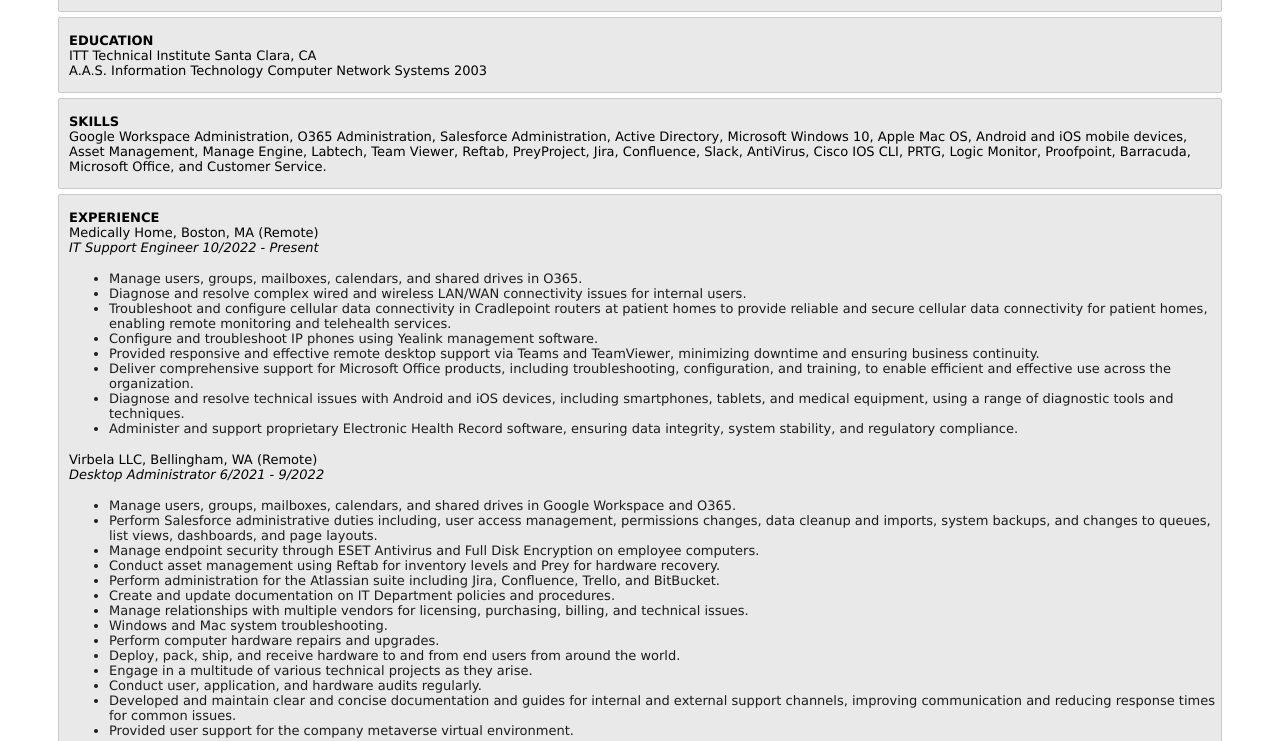
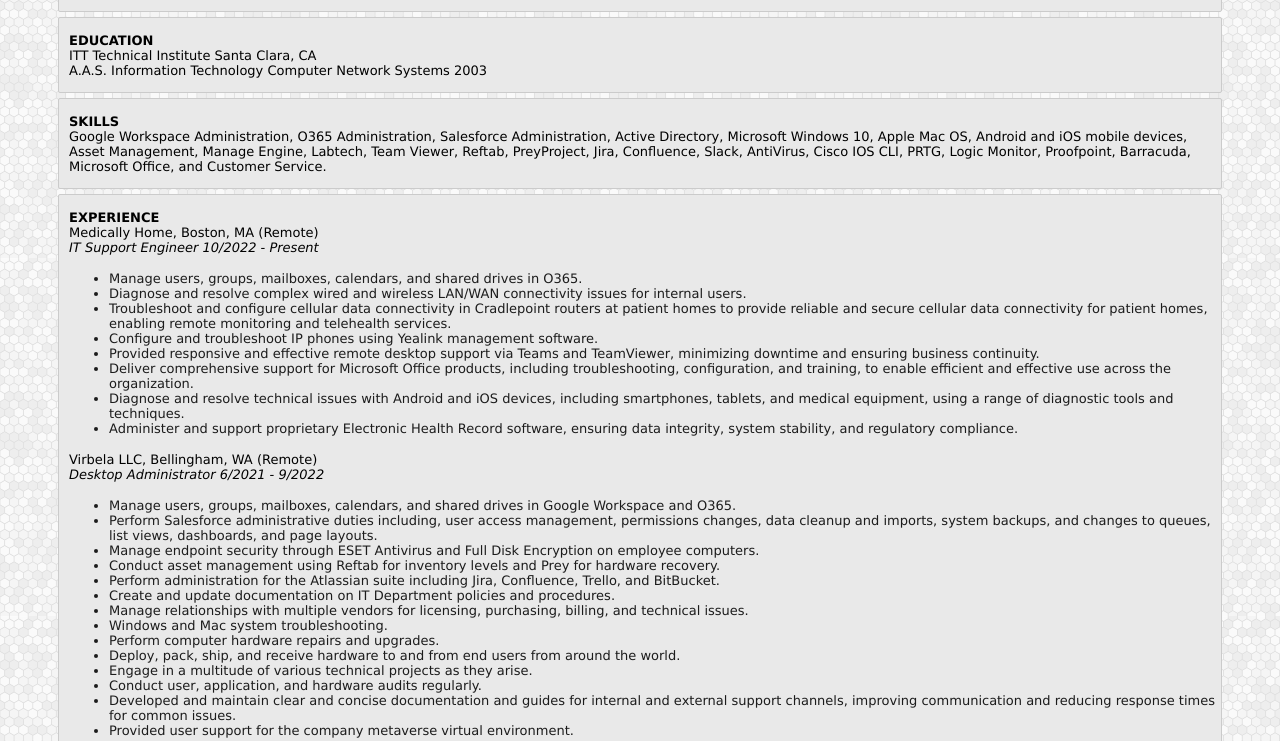
Before and after one commit to IsaacCloud/Resume, a plain HTML site: page index.html in a window 1280 px wide. Shown: the part 100-841 px from the top of the page. Drawn offline with Linux system fonts and the light colour scheme.

Commit message:
styles.css

```diff
--- a/styles.css
+++ b/styles.css
@@ -1,3 +1,9 @@
+
+body {
+    background-color: white;
+    background-image: url(images/background.png);
+}
+
 p {
     color: black;
     font-family: Verdana, Geneva, Tahoma, sans-serif;
```
Also changed, not shown: images/background.png (added).
